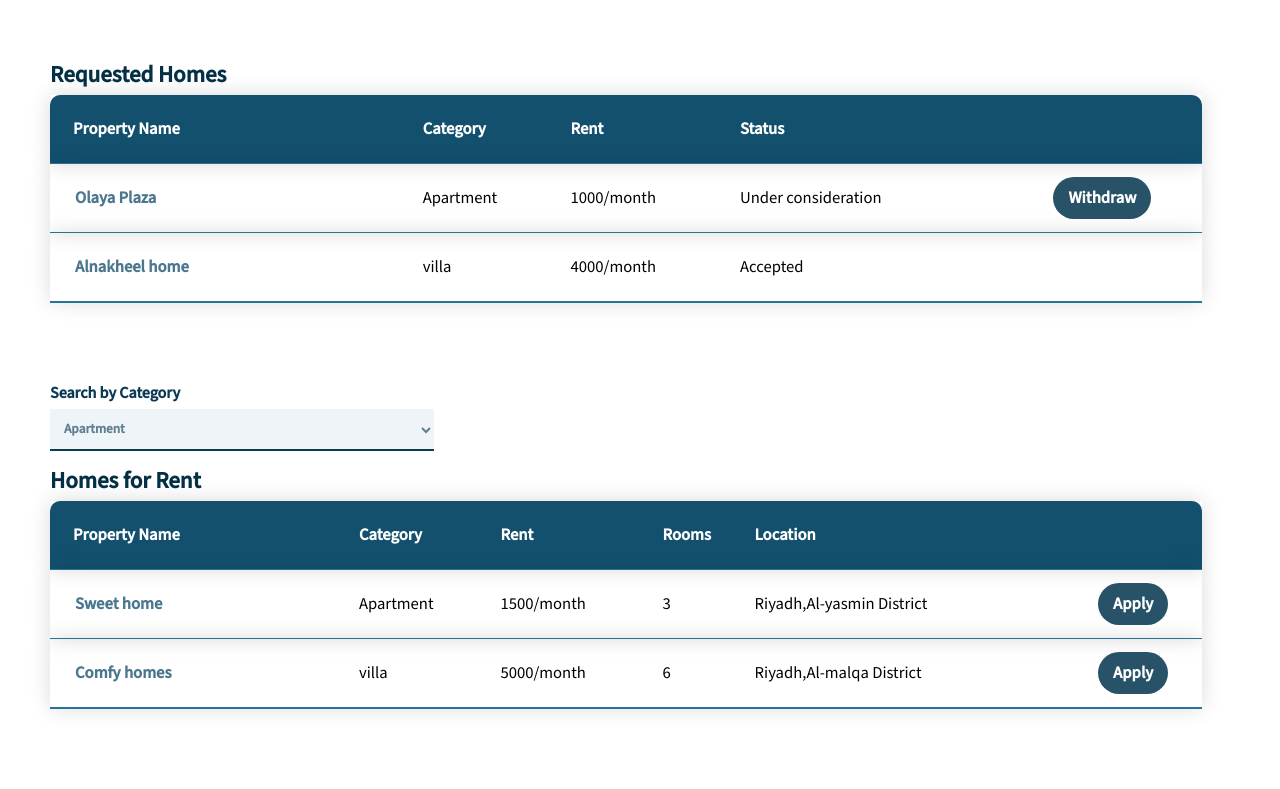
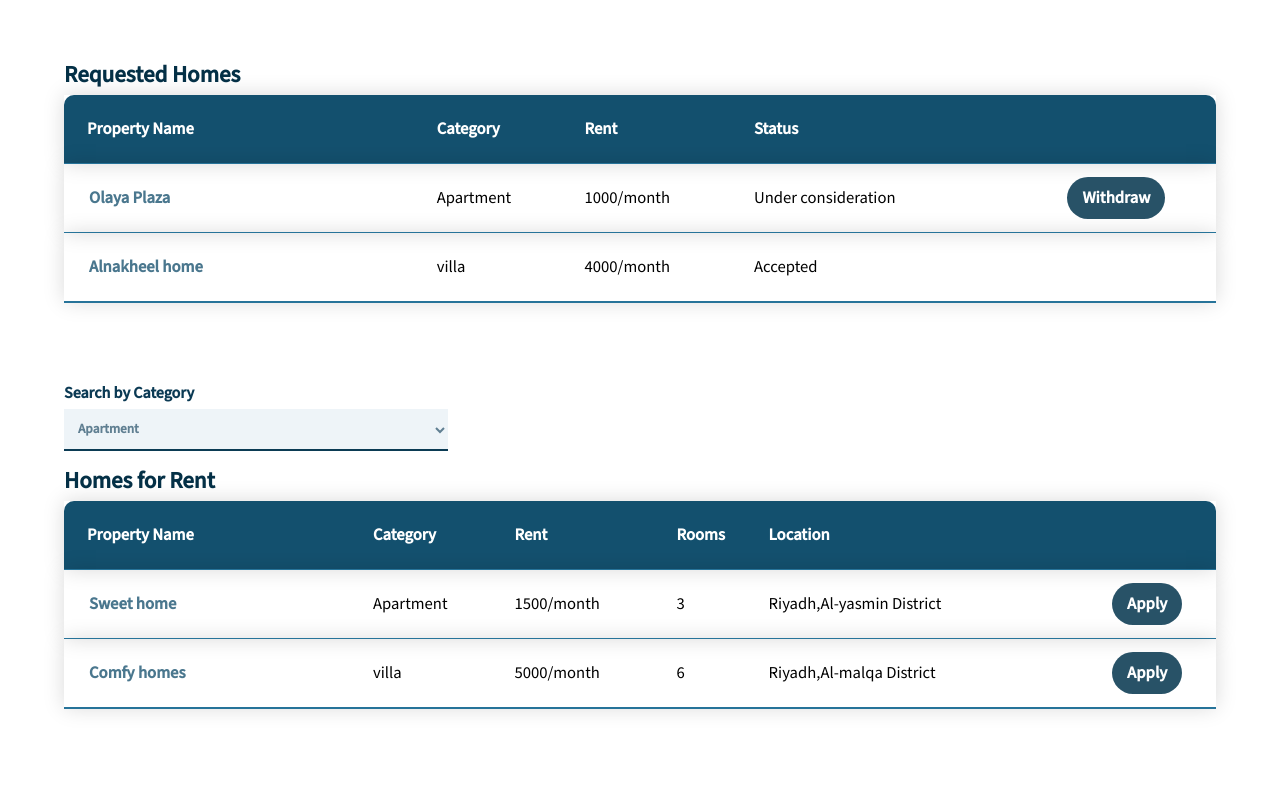
Before and after one commit to ManalAlyami7/web2-project, a PHP site: page /homeseeker.html in a window 1280 px wide; the page is wider, and only the part inside the window is pictured. Shown: the part 820-1609 px from the top of that part. Run offline with PHP 8.4, Linux system fonts and the light colour scheme.

Commit message:
css edit

```diff
--- a/css/homeskeeker.css
+++ b/css/homeskeeker.css
@@ -17,6 +17,7 @@ main {
     min-width: 100%;
     margin: 0;
     padding: 0;
+
 
 }
 
@@ -99,10 +100,9 @@ main .info-container {
     margin-top: 10vh;
     display: flex;
     flex-direction: column;
-    justify-content: start;
-    align-items: start;
+    justify-content: center;
+    align-items: center;
     width: 100%;
-    padding-left: 50px;
 
 }
 table {
@@ -164,6 +164,9 @@ label {
     font-family: 'Mada';
     color: rgb(11, 58, 84);
     font-weight: 600;
+    align-self: start;
+    justify-self: start;
+    padding-left: 5vw;
 }
 
 select {
```
